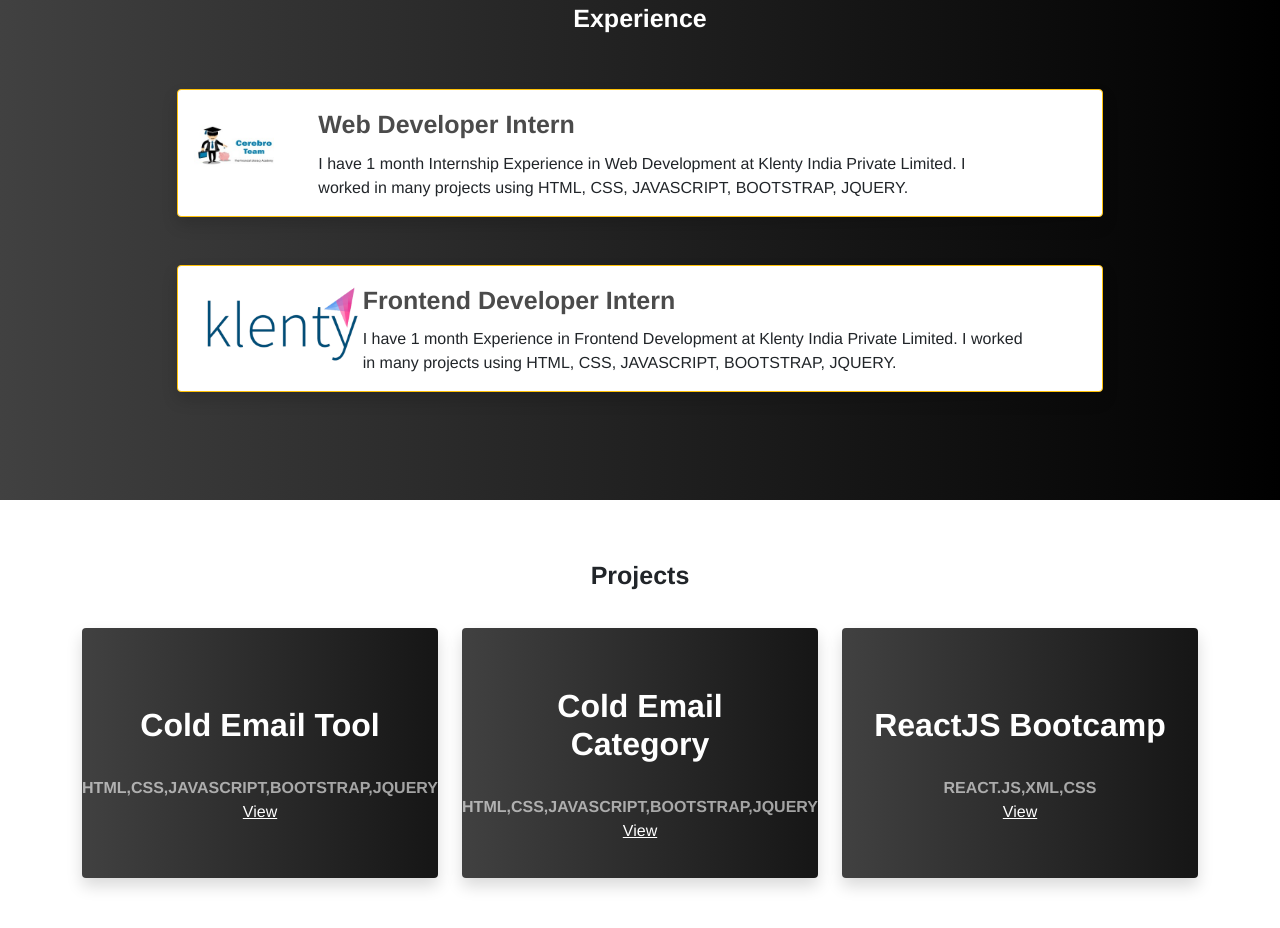
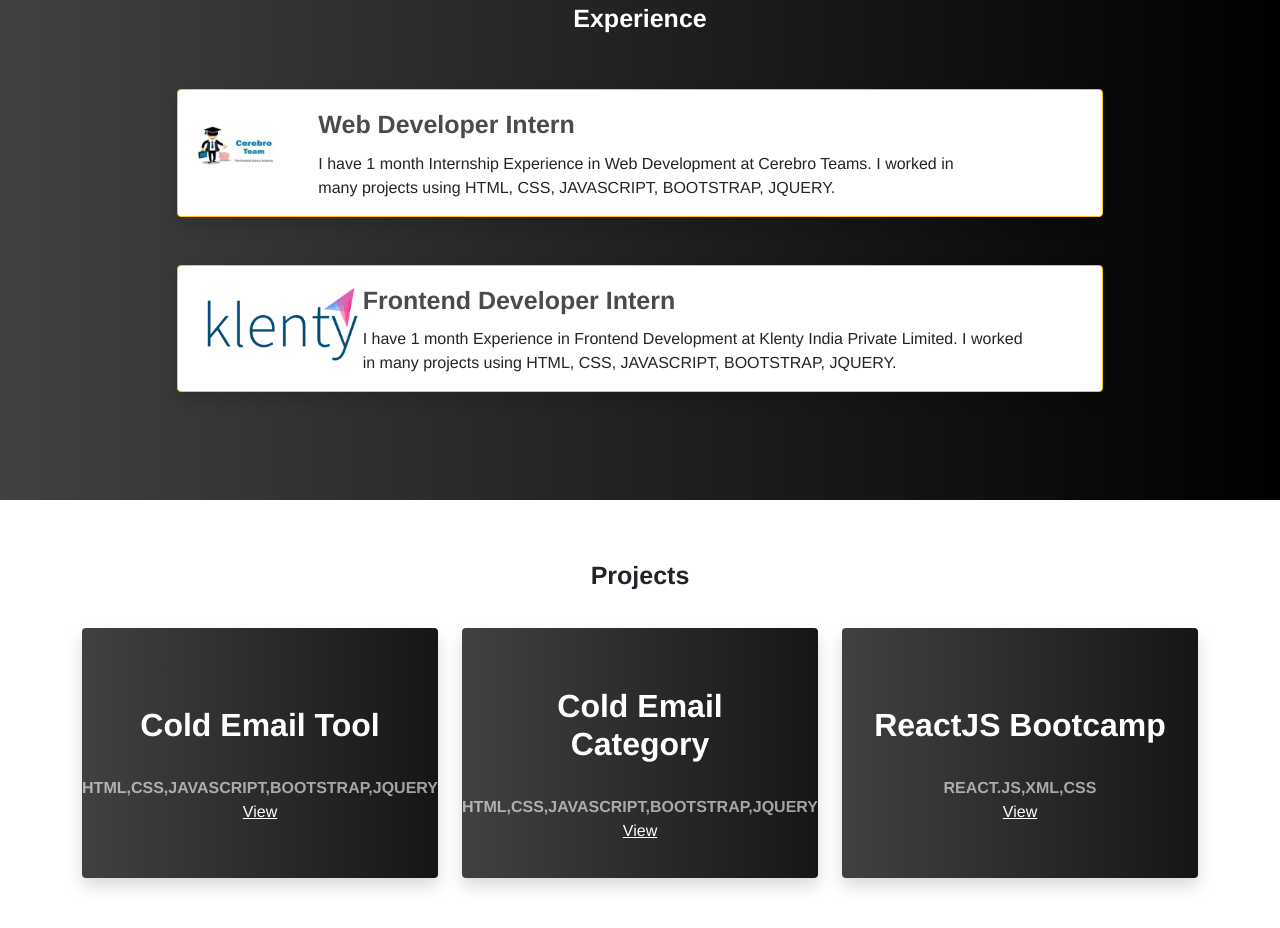
Before and after one commit to shiju-g/personal-website, a website: page index.html in a window 1280 px wide. Shown: the part 859-1787 px from the top of the page. Drawn offline with nearby package versions, Linux system fonts and the light colour scheme.

Commit message:
Update index.html

```diff
--- a/index.html
+++ b/index.html
@@ -88,7 +88,7 @@
             <div class="col-md-9 float-start ms-md-5">
               <div class="card-title ">Web Developer Intern</div>
               <p class="card-text ">
-                I have 1 month Internship Experience in Web Development at Klenty India Private Limited.
+                I have 1 month Internship Experience in Web Development at Cerebro Teams.
                 I worked in many projects using HTML, CSS, JAVASCRIPT, BOOTSTRAP, JQUERY.
               </p>
             </div>
```
